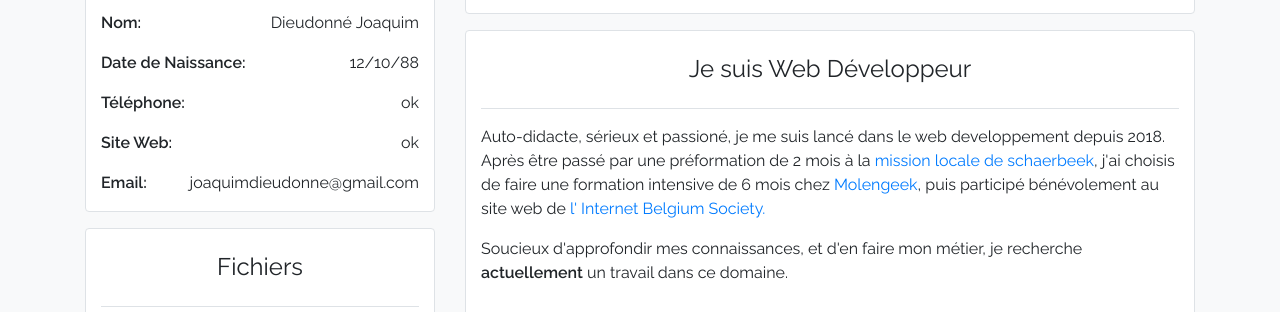
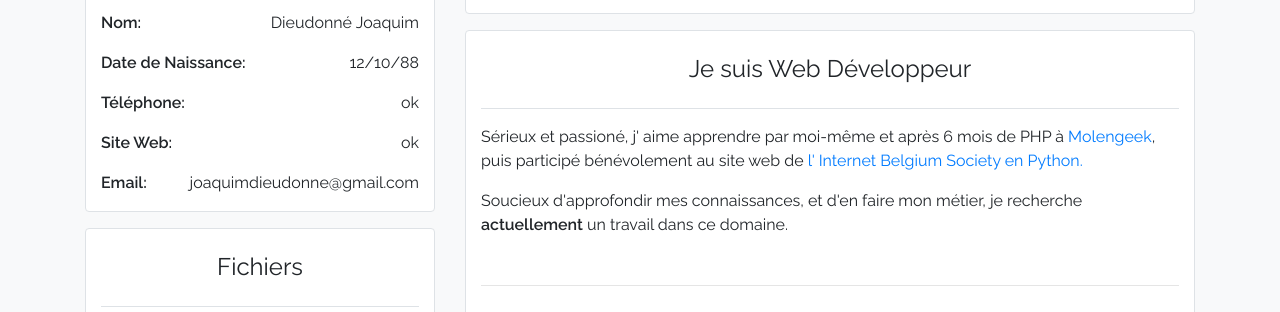
Before and after one commit to Gr4vity0/cv, a plain HTML site: page index.html in a window 1280 px wide. Shown: the part 820-1132 px from the top of the page. Drawn offline with nearby package versions, Linux system fonts and the light colour scheme.

Commit message:
legere modif

```diff
--- a/index.html
+++ b/index.html
@@ -265,12 +265,9 @@
                     <section id="presentation" class="container-fluid border rounded bg-white my-3 pb-4">
 
                         <h1 class="border-bottom text-center mb-3 py-4">Je suis Web Développeur</h1>
-                        <p>Auto-didacte, sérieux et passioné, je me suis lancé dans le web developpement depuis 2018.
-                            Après être passé par une préformation de 2 mois à la <a href="https://www.milocs.be/"
-                                target="_blank">mission locale de schaerbeek</a>, j'ai
-                            choisis de faire une formation intensive de 6 mois chez <a href="https://molengeek.com/"
+                        <p>Sérieux et passioné, j' aime apprendre par moi-même et après 6 mois de PHP à <a href="https://molengeek.com/"
                                 target="_blank">Molengeek</a>, puis participé bénévolement au site web de <a
-                                href="http://104.248.37.114/fr/" target="_blank">l' Internet Belgium Society.</a></p>
+                                href="http://104.248.37.114/fr/" target="_blank">l' Internet Belgium Society en Python.</a></p>
                         <p>Soucieux d'approfondir mes connaissances, et d'en faire mon métier, je recherche
                             <strong>actuellement</strong> un travail dans ce domaine. </p>
                         <hr class="my-5">
```
